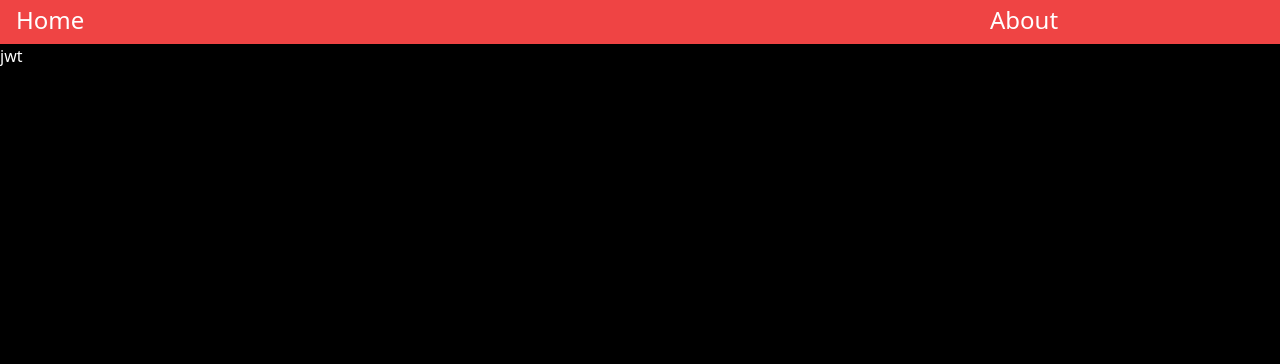
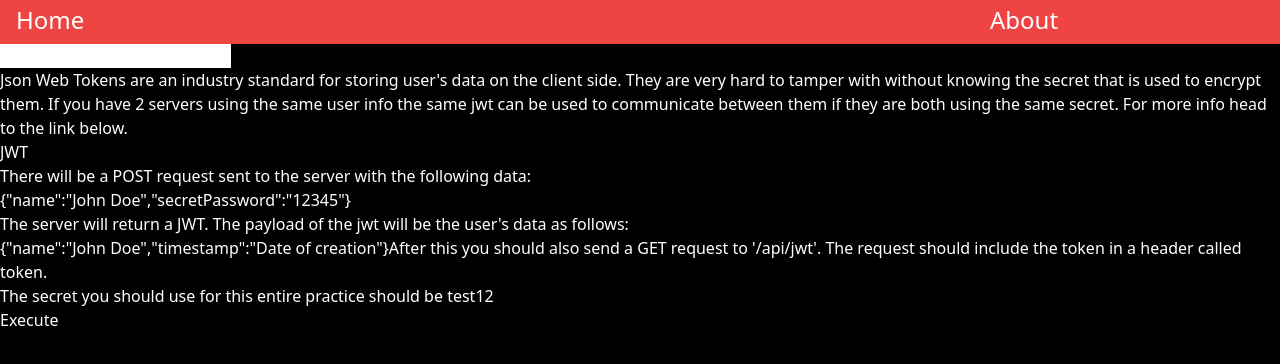
Before and after one commit to ananth243/web-dev-concepts, a Next.js app: page /jwt in a window 1280 px wide. Shown: the top 364 px of the page. Built offline with nearby package versions, Linux system fonts and the light colour scheme.

Commit message:
Done with cors and jwt

```diff
--- /dev/null
+++ b/Providers/UrlContext.js
@@ -0,0 +1,5 @@
+import { createContext } from "react";
+
+const UrlContext = createContext();
+
+export default UrlContext;
--- a/components/Cards.js
+++ b/components/Cards.js
@@ -1,16 +1,19 @@
 import React from "react";
 import styles from "../styles/Card.module.css";
+import Link from "next/link";
 
 function Cards({ link, name, description }) {
   return (
     <div className={styles.container}>
-      <a className={styles.card1} href={link}>
-        <h3 className="text-black">{name}</h3>
-        <p className={styles.small}>{description}</p>
-        <div className={styles.goCorner}>
-          <div className={styles.goArrow}>→</div>
-        </div>
-      </a>
+      <Link href={link} passHref>
+        <button className={styles.card1} href={link}>
+          <h3 className="text-black">{name}</h3>
+          <p className={styles.small}>{description}</p>
+          <div className={styles.goCorner}>
+            <div className={styles.goArrow}>→</div>
+          </div>
+        </button>
+      </Link>
     </div>
   );
 }
--- a/components/Navbar.js
+++ b/components/Navbar.js
@@ -1,9 +1,12 @@
 import Link from "next/link";
-import React from "react";
+import React, { useContext } from "react";
 import Modal from "./Modal";
+import UrlContext from "../Providers/UrlContext";
 
 function Navbar() {
+  const { url, setUrl } = useContext(UrlContext);
   return (
+    <>
       <div className="bg-red-500 font-sans text-white pt-1 text-2xl pb-2 flex justify-between">
         <Link href="/" passHref>
           <button className="pl-4">Home</button>
@@ -12,6 +15,17 @@ function Navbar() {
           <Modal name={"About"} />
         </ul>
       </div>
+      <div>
+        <input
+          type="url"
+          value={url}
+          className="text-black"
+          onChange={(e) => {
+            setUrl(e.target.value);
+          }}
+        />
+      </div>
+    </>
   );
 }
 
--- a/package.json
+++ b/package.json
@@ -9,6 +9,7 @@
   },
   "dependencies": {
     "axios": "^0.25.0",
+    "jsonwebtoken": "^8.5.1",
     "next": "12.0.10",
     "react": "17.0.2",
     "react-dom": "17.0.2",
--- a/pages/_app.js
+++ b/pages/_app.js
@@ -1,7 +1,14 @@
-import '../styles/globals.css'
+import "../styles/globals.css";
+import { useState } from "react";
+import UrlContext from "../Providers/UrlContext";
 
 function MyApp({ Component, pageProps }) {
-  return <Component {...pageProps} />
+  const [url, setUrl] = useState(null);
+  return (
+    <UrlContext.Provider value={{ url, setUrl }}>
+      <Component {...pageProps} />
+    </UrlContext.Provider>
+  );
 }
 
-export default MyApp
+export default MyApp;
--- a/pages/api/[id].js
+++ /dev/null
@@ -1,5 +0,0 @@
-// Next.js API route support: https://nextjs.org/docs/api-routes/introduction
-
-export default function handler(req, res) {
-    res.status(200).json({ name: 'John Doe says ' +  req.query.id});
-  }
--- /dev/null
+++ b/pages/api/jwt.js
@@ -0,0 +1,17 @@
+// Next.js API route support: https://nextjs.org/docs/api-routes/introduction
+
+import { verify } from "jsonwebtoken";
+
+export default async function handler(req, res) {
+  try {
+    const { token } = req.headers.token;
+    const auth = await verify(token, "test12");
+    if (auth) {
+      res.status(200).json({ name: "Congrats! The server says hi!" });
+    } else {
+      res.status(401).json({ error: "Unauthorized" });
+    }
+  } catch (error) {
+    res.status(500).send(error.message);
+  }
+}
--- a/pages/cache.js
+++ b/pages/cache.js
@@ -1,10 +1,10 @@
-import React from "react";
+import React, { useContext } from "react";
 import Navbar from "../components/Navbar";
 import { post } from "axios";
-
-function cache() {
+import UrlContext from "../Providers/UrlContext";
+function Cache() {
+  const { url } = useContext(UrlContext);
   async function cache() {
-    const url = localStorage.getItem("url");
     let intial = new Date();
     try {
       await post(url, {
@@ -51,4 +51,4 @@ function cache() {
   );
 }
 
-export default cache;
+export default Cache;
--- a/pages/cors.js
+++ b/pages/cors.js
@@ -1,17 +1,27 @@
 import Navbar from "../components/Navbar";
 import { get } from "axios";
+import { useContext, useState } from "react";
+import UrlContext from "../Providers/UrlContext";
 
 export default function Cors() {
+  const { url } = useContext(UrlContext);
+  const [message, setMessage] = useState({
+    status: null,
+    message: null,
+  });
   async function execute() {
-    const url = localStorage.getItem("url");
+    if (url && window.location.origin !== process.env.DEPLOYED_APP) {
       try {
         const response = await get(url + "/cors");
-      console.log(response);
         if (response.status === 200 && response.data === "Hello World") {
+          setMessage({ success: true, message: "Success!" });
           return true;
         } else throw Error("Invalid fields sent");
       } catch (error) {
-      console.log(error);
+        setMessage({ success: false, message: error.message });
+      }
+    } else {
+      setMessage({ status: false, message: "Please enter a valid url" });
     }
   }
   return (
@@ -42,10 +52,12 @@ export default function Cors() {
         <p>
           This will allow the browser to make requests to your server. As soon
           as you click submit, the website will send a GET request to
-          `&apos;`/`&apos;` on your server. It should respond with `&quot;`Hello
-          World`&quot;` indicating a success
+          &apos;/&apos; on your server. It should respond with &quot;Hello
+          World&quot; indicating a success
         </p>
         <button onClick={() => execute()}>Execute</button>
+        {message.status && <h1 className="text-white">{message.message}</h1>}
+        {!message.status && <h1 className="text-red-600">{message.message}</h1>}
       </div>
     </>
   );
--- a/pages/index.js
+++ b/pages/index.js
@@ -97,6 +97,13 @@ export default function Home() {
       description:
         "Caching is a way of storing data on the server. It is a way of storing data on the server.",
     },
+    {
+      id: 13,
+      name: "Streams (Node Streams)",
+      link: "/stream",
+      description:
+        "Streams are a way of handling data as it is being sent from the server to the client.",
+    }
   ]);
   return (
     <>
--- a/pages/jwt.js
+++ b/pages/jwt.js
@@ -1,13 +1,63 @@
-import React from "react";
+import axios from "axios";
+import React, { useContext } from "react";
 import Navbar from "../components/Navbar";
+import UrlContext from "../Providers/UrlContext";
 
-function jwt() {
+function Jwt() {
+  const { url } = useContext(UrlContext);
+  async function execute() {
+    try {
+      body = JSON.stringify({
+        name: "John Doe",
+        secretPassword: "12345",
+      });
+      const response = await axios.post(url, body);
+      if (response.status === 200 && response.data === "Hello World") {
+        return true;
+      } else throw Error("Invalid fields sent");
+    } catch (error) {
+      console.log(error);
+    }
+  }
+  const description = `Json Web Tokens are an industry standard for storing user's data on the client side. They are very hard to tamper with without knowing the
+   secret that is used to encrypt them. If you have 2 servers using the same user info the same jwt can be used to communicate between them
+   if they are both using the same secret. For more info head to the link below.`;
   return (
     <>
       <Navbar />
-      <div>jwt</div>
+      <div>{description}</div>
+      <a target="_blank" rel="noreferrer" href="https://jwt.io">
+        JWT
+      </a>
+      <p>
+        There will be a POST request sent to the server with the following data:
+        <br />
+        {JSON.stringify({
+          name: "John Doe",
+          secretPassword: "12345",
+        })}
+        <br />
+        The server will return a JWT. The payload of the jwt will be the
+        user&apos;s data as follows:
+        <br />
+        {JSON.stringify({
+          name: "John Doe",
+          timestamp: "Date of creation",
+        })}
+        After this you should also send a GET request to &apos;/api/jwt&apos;.
+        The request should include the token in a header called token.
+        <br />
+        The secret you should use for this entire practice should be test12
+      </p>
+      <button
+        onClick={() => {
+          execute();
+        }}
+      >
+        Execute
+      </button>
     </>
   );
 }
 
-export default jwt;
+export default Jwt;
--- /dev/null
+++ b/pages/stream.js
@@ -0,0 +1,26 @@
+import React from "react";
+import Navbar from "../components/Navbar";
+
+function stream() {
+  return (
+    <>
+      <Navbar />
+
+      <p>
+        Streams are a way of handlling data. Streams in node.js are most widely
+        used for file reading and transmissions that are very helpful in sending
+        or creating files such as images and pdfs
+      </p>
+      <p>
+        In the core nodejs module fs we are offered with a few methods that are
+        used to read and write files such as createReadStream and
+        createWriteStream.
+      </p>
+      <p>
+          When you are ready the server will send a get request to /stream. If you see a download that means the request was a success. Else there was some failure
+      </p>
+    </>
+  );
+}
+
+export default stream;
```
Also changed, not shown: 1 other file (tests, documents, lock files or other folders). Lines whose indentation alone changed are shown as unchanged.
